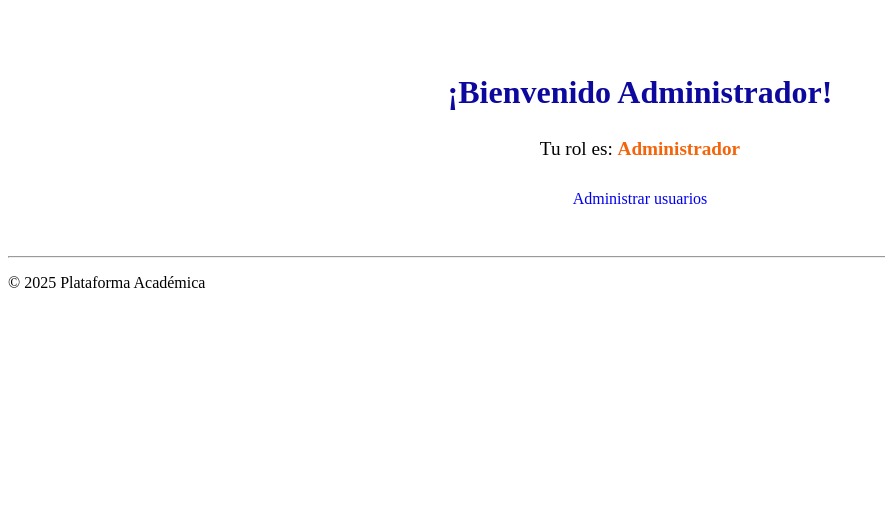
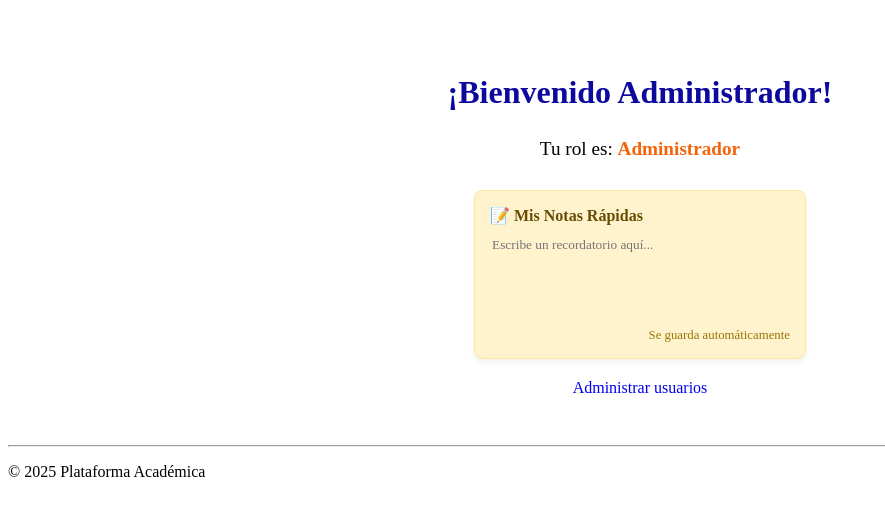
Before and after one commit to PaclonkMei/Plataforma-automatizada-UPSLP, a Django app: page /bienvenida/ in a window 1280 px wide. Shown: the part 82-598 px from the top of the page, without its empty margins (0-885 px from the left). Run offline with Django 5.2, Linux system fonts and the light colour scheme; a user stored in the database is signed in.

Commit message:
Update bienvenida.html
agregamos lo de las notas

```diff
--- a/usuarios/templates/usuarios/bienvenida.html
+++ b/usuarios/templates/usuarios/bienvenida.html
@@ -1,6 +1,10 @@
 {% extends "base.html" %}
 
 {% block content %}
+<script src="https://unpkg.com/react@18/umd/react.development.js" crossorigin></script>
+<script src="https://unpkg.com/react-dom@18/umd/react-dom.development.js" crossorigin></script>
+<script src="https://unpkg.com/@babel/standalone/babel.min.js"></script>
+
 <div style="text-align:center; padding:40px;">
   <h2 style="color:#0D099E; font-size:2em;">
     ¡Bienvenido {{ usuario.first_name|default:usuario.username }}!
@@ -9,24 +13,58 @@
     Tu rol es: <strong style="color:#F4640B;">{{ usuario.rol|title }}</strong>
   </p>
 
+  <div id="react-widget-container" style="margin: 20px 0;"></div>
+
   {% if usuario.rol == 'alumno' %}
     <a href="/calificaciones/ver/" class="btn-orange" style="font-size:1em; padding:12px 20px; text-decoration:none; margin:8px;">Ver mis calificaciones</a>
 
   {% elif usuario.rol == 'profesor' %}
-    <!-- Botón para registrar calificación manual -->
     <a href="/calificaciones/registrar/" class="btn-orange" style="font-size:1em; padding:12px 20px; text-decoration:none; margin:8px; display:inline-block;">Registrar calificación</a>
 
-    <!-- Botón para subir archivo CSV/Excel -->
     <a href="/calificaciones/subir/" class="btn-orange" style="font-size:1em; padding:12px 20px; text-decoration:none; margin:8px; display:inline-block;">Subir archivo (CSV/Excel)</a>
 
-    <!-- ✅ Nuevo botón para ver historial y estadísticas -->
     <a href="{% url 'calificaciones:historial_profesor' %}" class="btn-orange" style="font-size:1em; padding:12px 20px; text-decoration:none; margin:8px; display:inline-block;">📊 Ver historial y estadísticas</a>
 
   {% elif usuario.rol == 'administrador' %}
-    <!-- Botón para administrar usuarios -->
     <a href="{% url 'usuarios:listar' %}" class="btn-orange" style="font-size:1em; padding:12px 20px; text-decoration:none;">
       Administrar usuarios
     </a>
   {% endif %}
 </div>
+
+{% verbatim %}
+<script type="text/babel">
+  function NotasRapidas() {
+    // Iniciamos el estado buscando si ya hay una nota guardada en el navegador
+    const [nota, setNota] = React.useState(localStorage.getItem('notaDashboard') || '');
+
+    // Esta función se ejecuta cada vez que el usuario teclea algo
+    const manejarCambio = (evento) => {
+      const texto = evento.target.value;
+      setNota(texto); // Actualiza lo que se ve en pantalla
+      localStorage.setItem('notaDashboard', texto); // Lo guarda en la memoria del navegador
+    };
+
+    return (
+      <div style={{ padding: '15px', border: '1px solid #ffe69c', borderRadius: '8px', display: 'inline-block', backgroundColor: '#fff3cd', width: '300px', textAlign: 'left', boxShadow: '0 4px 6px rgba(0,0,0,0.05)' }}>
+        <h4 style={{ color: '#664d03', margin: '0 0 10px 0' }}>📝 Mis Notas Rápidas</h4>
+        <textarea
+          value={nota}
+          onChange={manejarCambio}
+          placeholder="Escribe un recordatorio aquí..."
+          style={{ width: '100%', height: '80px', border: 'none', backgroundColor: 'transparent', resize: 'none', outline: 'none', color: '#664d03', fontFamily: 'inherit' }}
+        />
+        <div style={{ fontSize: '0.8em', color: '#997404', textAlign: 'right', marginTop: '5px' }}>
+          Se guarda automáticamente
+        </div>
+      </div>
+    );
+  }
+
+  // Renderizar el componente en el div que creamos arriba
+  const root = ReactDOM.createRoot(document.getElementById('react-widget-container'));
+  root.render(<NotasRapidas />);
+</script>
+{% endverbatim %}
+
 {% endblock %}
```
